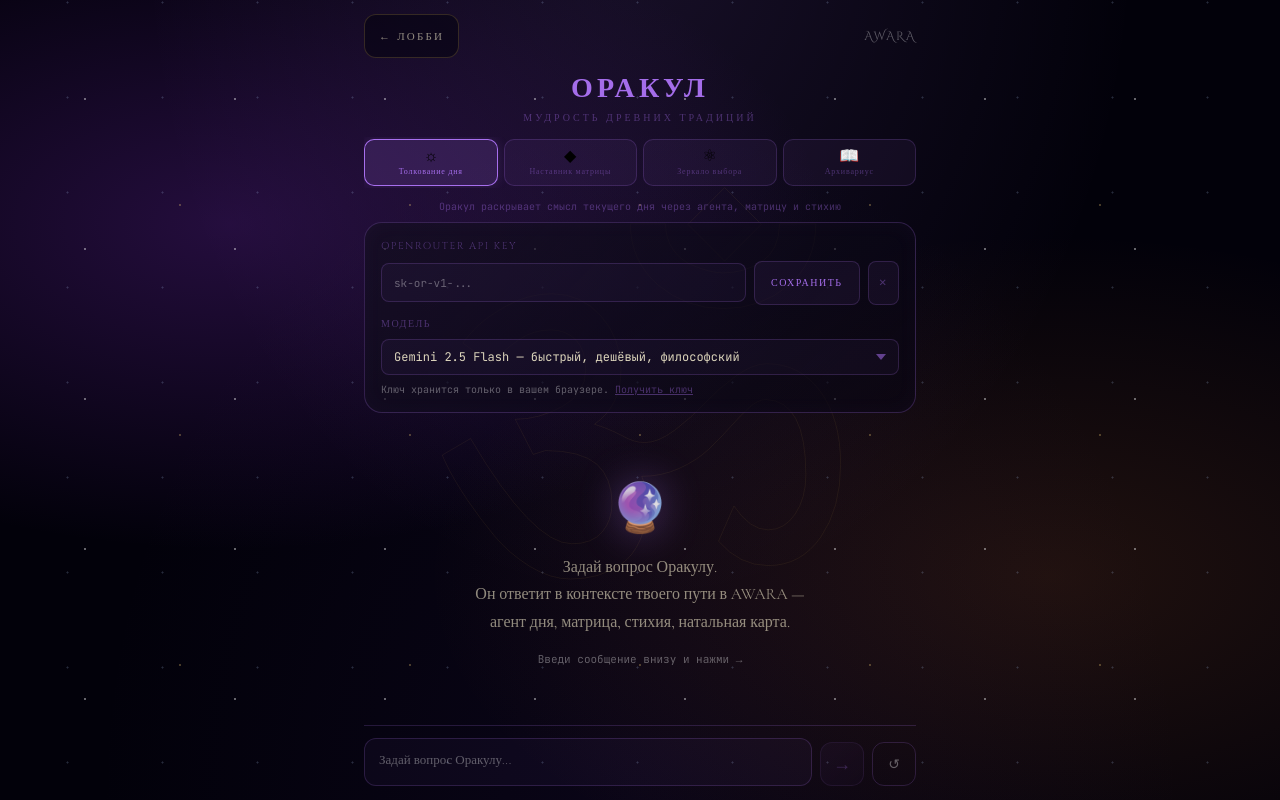
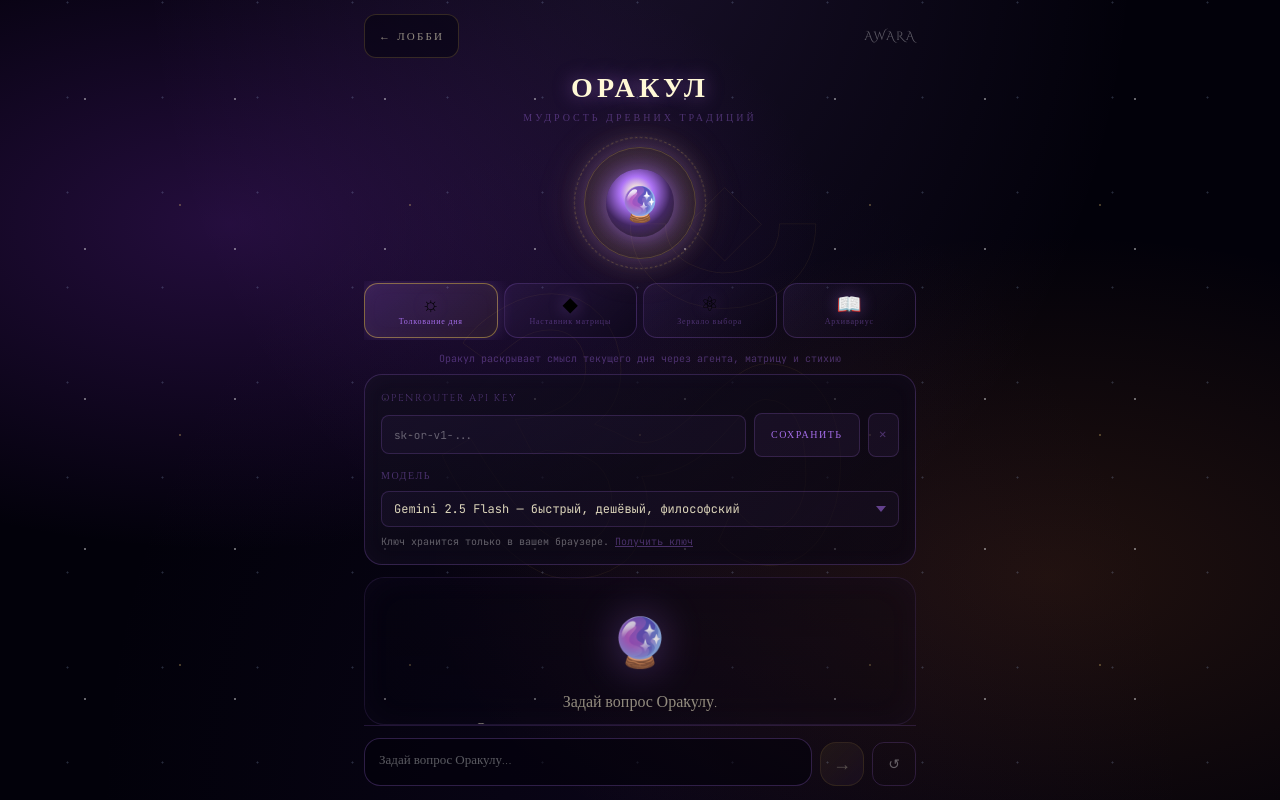
Before and after one commit to victorianpieraverdi-dev/awara-game, a website: page oracle.html in a window 1280 px wide. Drawn offline with nearby package versions, Linux system fonts and the light colour scheme.

Commit message:
feat(oracle): add mystical oracle polish

```diff
--- a/oracle.html
+++ b/oracle.html
@@ -79,13 +79,43 @@ body::after{
 h1{
   font-family:'Cinzel Decorative',serif;font-weight:700;
   font-size:clamp(20px,5vw,28px);letter-spacing:0.15em;
-  text-align:center;color:var(--accent);margin-bottom:4px;flex-shrink:0;
+  text-align:center;color:var(--gold-light);margin-bottom:4px;flex-shrink:0;
+  text-shadow:0 0 18px rgba(180,120,255,0.55),0 0 32px rgba(201,168,76,0.18);
 }
 .subtitle{
   font-family:Cinzel,serif;font-size:10px;letter-spacing:0.3em;
   text-align:center;color:var(--accent-dim);margin-bottom:12px;flex-shrink:0;
   text-transform:uppercase;
 }
+.oracle-aura{
+  position:relative;flex-shrink:0;
+  width:132px;height:132px;margin:0 auto 12px;
+  display:flex;align-items:center;justify-content:center;
+}
+.oracle-aura::before{
+  content:'';position:absolute;inset:-18px;border-radius:50%;
+  background:radial-gradient(circle,rgba(180,120,255,0.34),rgba(201,168,76,0.12) 42%,transparent 72%);
+  filter:blur(14px);
+}
+.oracle-aura::after{
+  content:'';position:absolute;inset:10px;border-radius:50%;
+  border:1px solid rgba(201,168,76,0.28);
+  box-shadow:0 0 24px rgba(180,120,255,0.25),inset 0 0 18px rgba(201,168,76,0.08);
+}
+.oracle-crystal{
+  position:relative;z-index:1;width:68px;height:68px;
+  display:flex;align-items:center;justify-content:center;
+  border-radius:50%;
+  background:radial-gradient(circle at 45% 35%,#fff8d6 0 8%,rgba(180,120,255,0.95) 28%,rgba(80,40,140,0.35) 58%,transparent 76%);
+  color:#fff8d6;font-size:34px;
+  box-shadow:0 0 24px rgba(180,120,255,0.55),0 0 58px rgba(201,168,76,0.18);
+}
+.oracle-ring{
+  position:absolute;inset:0;border-radius:50%;
+  border:1px dashed rgba(201,168,76,0.32);
+  animation:oracleSpin 70s linear infinite;
+}
+@keyframes oracleSpin{to{transform:rotate(360deg)}}
 
 /* Context Selector */
 .ctx-bar{
@@ -94,17 +124,19 @@ h1{
 }
 .ctx-bar::-webkit-scrollbar{display:none}
 .ctx-btn{
-  flex:1;min-width:0;padding:8px 6px;border-radius:10px;
-  border:1px solid var(--accent-line);background:var(--accent-bg);
+  flex:1;min-width:0;padding:10px 6px;border-radius:14px;
+  border:1px solid rgba(180,120,255,0.20);
+  background:linear-gradient(135deg,rgba(180,120,255,0.075),rgba(8,5,18,0.46));
   cursor:pointer;text-align:center;transition:all 0.3s;
   display:flex;flex-direction:column;align-items:center;gap:3px;
 }
 .ctx-btn:hover{border-color:var(--accent);background:rgba(180,120,255,0.1)}
 .ctx-btn.active{
-  border-color:var(--accent);background:rgba(180,120,255,0.15);
-  box-shadow:0 0 12px rgba(180,120,255,0.15);
+  border-color:rgba(255,215,80,0.42);
+  background:linear-gradient(135deg,rgba(180,120,255,0.18),rgba(201,168,76,0.075));
+  box-shadow:0 0 18px rgba(180,120,255,0.22),inset 0 0 16px rgba(201,168,76,0.04);
 }
-.ctx-icon{font-size:16px;line-height:1}
+.ctx-icon{font-size:20px;line-height:1;filter:drop-shadow(0 0 8px rgba(180,120,255,0.35))}
 .ctx-name{
   font-family:Cinzel,serif;font-size:8px;letter-spacing:0.1em;
   color:var(--accent-dim);line-height:1.2;
@@ -152,9 +184,13 @@ h1{
 
 /* Chat Area */
 .chat-area{
-  flex:1;overflow-y:auto;padding:4px 0 12px;
+  flex:1;overflow-y:auto;padding:12px;
   display:flex;flex-direction:column;gap:10px;
   scrollbar-width:thin;scrollbar-color:var(--accent-line) transparent;
+  border:1px solid rgba(180,120,255,0.12);
+  border-radius:20px;
+  background:linear-gradient(180deg,rgba(8,5,18,0.30),rgba(2,1,10,0.18));
+  box-shadow:inset 0 0 34px rgba(180,120,255,0.035);
 }
 .chat-area::-webkit-scrollbar{width:4px}
 .chat-area::-webkit-scrollbar-track{background:transparent}
@@ -172,7 +208,8 @@ h1{
 }
 .msg.assistant{
   align-self:flex-start;
-  background:rgba(201,168,76,0.06);border:1px solid rgba(201,168,76,0.15);
+  background:linear-gradient(135deg,rgba(201,168,76,0.085),rgba(180,120,255,0.045));
+  border:1px solid rgba(201,168,76,0.18);
   color:var(--text);
   font-family:'Cormorant Garamond',serif;font-size:15px;
 }
@@ -211,12 +248,12 @@ h1{
 /* Input Area */
 .input-area{
   flex-shrink:0;padding:12px 0 14px;
-  border-top:1px solid var(--accent-line);
+  border-top:1px solid rgba(180,120,255,0.16);
 }
 .input-row{display:flex;gap:8px;align-items:flex-end}
 .chat-input{
-  flex:1;background:rgba(180,120,255,0.04);color:var(--text);
-  border:1px solid var(--accent-line);border-radius:12px;
+  flex:1;background:rgba(2,1,10,0.55);color:var(--text);
+  border:1px solid rgba(180,120,255,0.24);border-radius:16px;
   padding:12px 14px;font-family:'Cormorant Garamond',serif;font-size:15px;
   outline:none;resize:none;max-height:120px;min-height:44px;
   transition:border-color 0.3s;line-height:1.5;
@@ -224,10 +261,10 @@ h1{
 .chat-input:focus{border-color:var(--accent)}
 .chat-input::placeholder{color:var(--text-mute);font-size:13px}
 .send-btn{
-  width:44px;height:44px;border-radius:12px;
-  background:linear-gradient(135deg,rgba(180,120,255,0.15),rgba(140,80,220,0.1));
-  border:1px solid rgba(180,120,255,0.3);
-  color:var(--accent);cursor:pointer;
+  width:44px;height:44px;border-radius:16px;
+  background:linear-gradient(135deg,rgba(255,215,80,0.22),rgba(180,120,255,0.16));
+  border:1px solid rgba(255,215,80,0.34);
+  color:var(--gold-light);cursor:pointer;
   display:flex;align-items:center;justify-content:center;
   font-size:18px;transition:all 0.3s;flex-shrink:0;
 }
@@ -278,6 +315,8 @@ h1{
   }
   h1{font-size:24px;letter-spacing:0.12em}
   .subtitle{letter-spacing:0.18em}
+  .oracle-aura{width:112px;height:112px;margin-bottom:10px}
+  .oracle-crystal{width:60px;height:60px;font-size:30px}
   .ctx-bar{display:grid;grid-template-columns:repeat(2,1fr);overflow:visible}
   .ctx-btn{min-height:58px}
   .key-row{display:grid;grid-template-columns:1fr;gap:8px}
@@ -301,6 +340,10 @@ h1{
 
   <h1>ОРАКУЛ</h1>
   <div class="subtitle">мудрость древних традиций</div>
+  <div class="oracle-aura" aria-hidden="true">
+    <div class="oracle-ring"></div>
+    <div class="oracle-crystal">&#128302;</div>
+  </div>
 
   <!-- Context Selector -->
   <div id="ctxBar" class="ctx-bar"></div>
```
